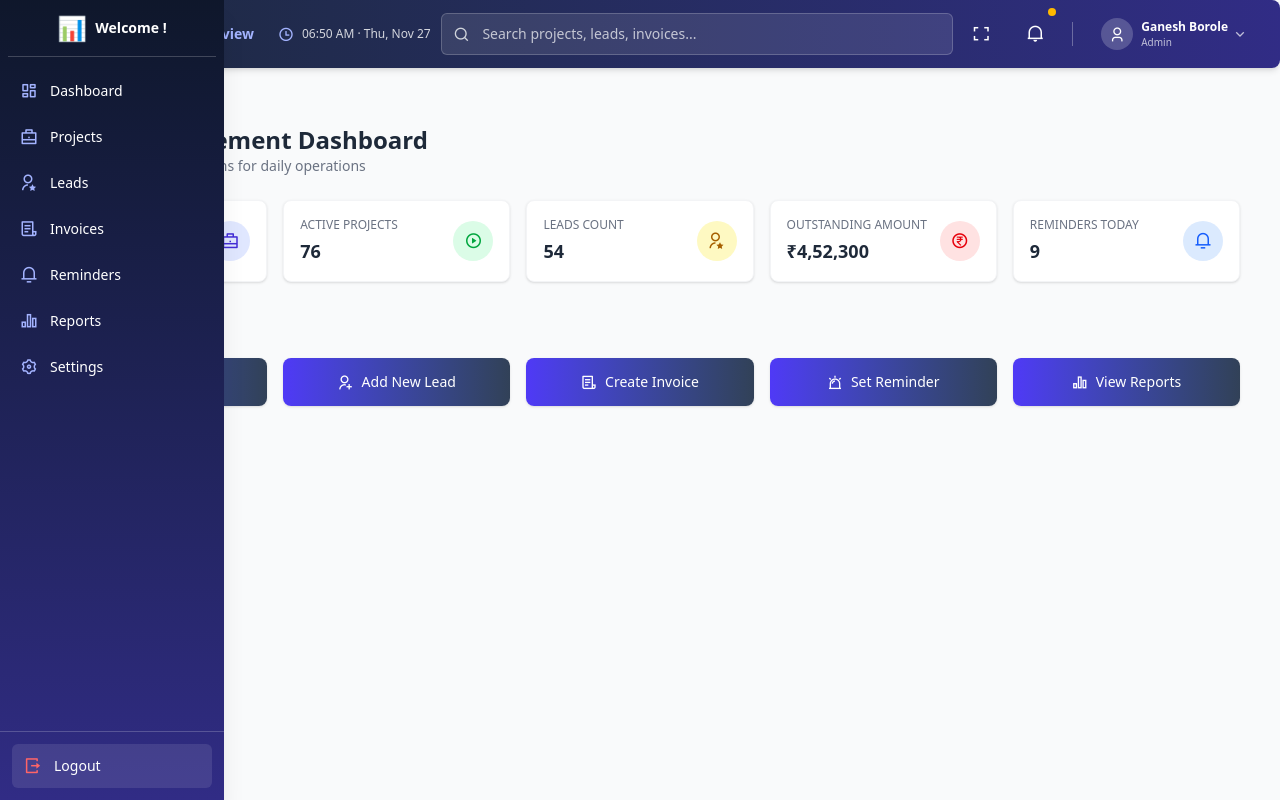
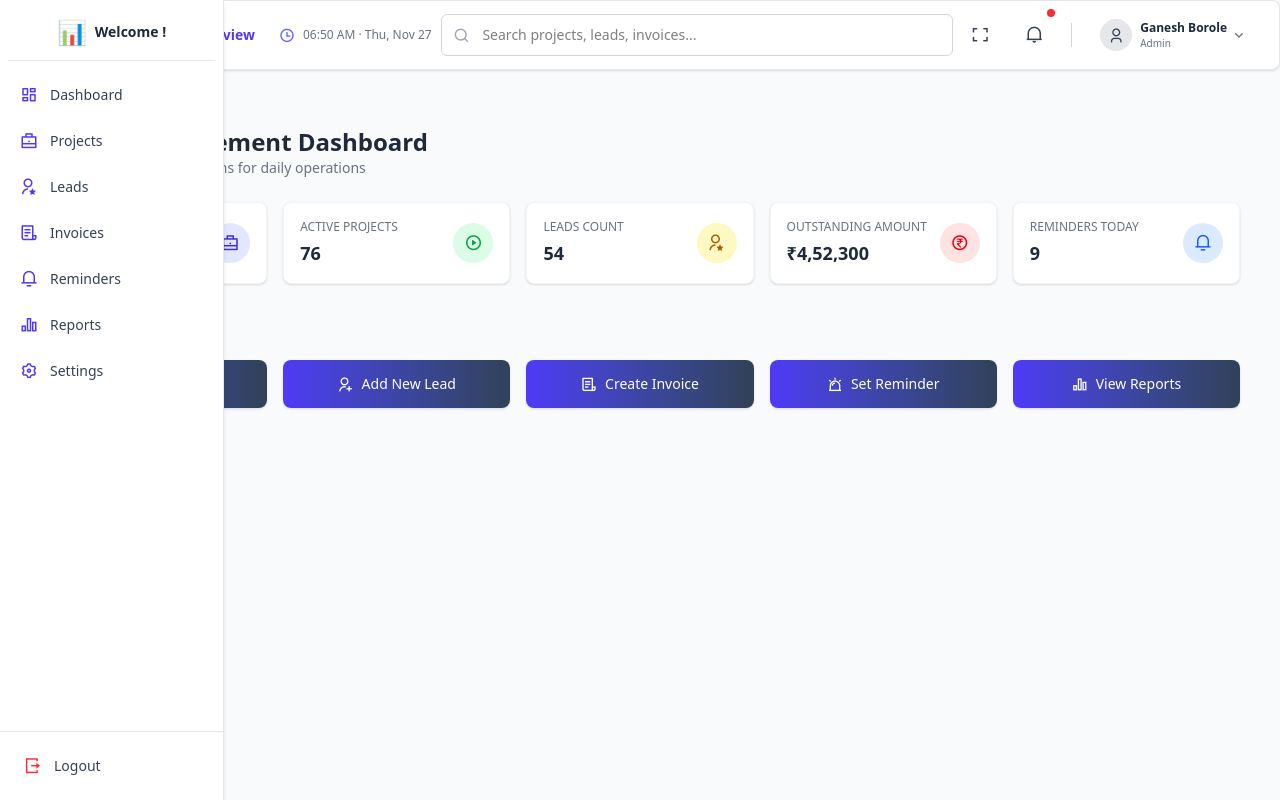
Before and after one commit to ganeshWebseeder/CRM-App, a React (Vite) app: page /dashboard in a window 1280 px wide. Built offline with nearby package versions, Linux system fonts and the light colour scheme.

Commit message:
add changes inside the sidebar

```diff
--- a/src/components/Dash-ui/Navbar.jsx
+++ b/src/components/Dash-ui/Navbar.jsx
@@ -46,30 +46,31 @@ export default function Navbar() {
   }, []);
 
   return (
-    <div className="flex justify-between items-center bg-gradient-to-r from-slate-800 to-indigo-900 px-6 py-3 rounded-lg shadow-md mb-4 text-white">
+    <div className="flex justify-between items-center px-6 py-3 rounded-lg shadow-sm border border-gray-200 mb-4 bg-white">
       {/* LEFT SIDE — Breadcrumb & Time */}
       <div className="flex items-center space-x-6">
-        <div className="flex items-center space-x-2 text-white/90">
-          <i className="ri-dashboard-line text-lg text-indigo-300"></i>
+        <div className="flex items-center space-x-2 text-gray-700">
+          <i className="ri-dashboard-line text-lg text-indigo-500"></i>
           <p className="text-sm">
-            Dashboard / <span className="font-semibold text-indigo-300">Project Overview</span>
+            Dashboard /{" "}
+            <span className="font-semibold text-indigo-600">Project Overview</span>
           </p>
         </div>
 
         {/* Live Time */}
-        <div className="flex items-center text-xs text-white/80">
-          <i className="ri-time-line mr-2 text-base text-indigo-300"></i>
+        <div className="flex items-center text-xs text-gray-500">
+          <i className="ri-time-line mr-2 text-base text-indigo-500"></i>
           {currentTime}
         </div>
       </div>
 
       {/* CENTER — Search */}
       <div className="relative w-[32rem]">
-        <i className="ri-search-line absolute left-3 top-1/2 -translate-y-1/2 text-gray-300 text-base"></i>
+        <i className="ri-search-line absolute left-3 top-1/2 -translate-y-1/2 text-gray-400 text-base"></i>
         <input
           type="text"
           placeholder="Search projects, leads, invoices..."
-          className="w-full pl-10 pr-4 py-2.5 text-sm rounded-md bg-white/10 placeholder-white/70 text-white border border-white/20 focus:outline-none focus:ring-2 focus:ring-indigo-400"
+          className="w-full pl-10 pr-4 py-2.5 text-sm rounded-md border border-gray-300 focus:outline-none focus:ring-2 focus:ring-indigo-400"
         />
       </div>
 
@@ -79,40 +80,43 @@ export default function Navbar() {
         <button
           title="Toggle Fullscreen"
           onClick={toggleFullscreen}
-          className="hover:bg-white/20 p-2 rounded-md transition"
+          className="hover:bg-gray-100 p-2 rounded-md transition"
         >
           <i
             className={`${
               isFullscreen ? "ri-fullscreen-exit-line" : "ri-fullscreen-line"
-            } text-lg text-white`}
+            } text-lg text-gray-700`}
           ></i>
         </button>
 
         {/* Notifications */}
-        <button title="Reminders / Notifications" className="relative hover:bg-white/20 p-2 rounded-md transition">
-          <i className="ri-notification-2-line text-lg text-white"></i>
-          <span className="absolute -top-1 -right-1 w-2 h-2 bg-amber-400 rounded-full"></span>
+        <button
+          title="Reminders / Notifications"
+          className="relative hover:bg-gray-100 p-2 rounded-md transition"
+        >
+          <i className="ri-notification-2-line text-lg text-gray-700"></i>
+          <span className="absolute -top-1 -right-1 w-2 h-2 bg-red-500 rounded-full"></span>
         </button>
 
         {/* Divider */}
-        <div className="w-px h-6 bg-white/30"></div>
+        <div className="w-px h-6 bg-gray-300"></div>
 
         {/* User Dropdown */}
         <div className="relative">
           <button
             onClick={() => setIsDropdownOpen(!isDropdownOpen)}
-            className="flex items-center space-x-2 hover:bg-white/20 rounded-md px-2 py-1 transition"
+            className="flex items-center space-x-2 hover:bg-gray-100 rounded-md px-2 py-1 transition"
           >
-            <div className="w-8 h-8 bg-white/20 rounded-full flex items-center justify-center">
-              <i className="ri-user-3-line text-white text-base"></i>
+            <div className="w-8 h-8 bg-gray-200 rounded-full flex items-center justify-center">
+              <i className="ri-user-3-line text-gray-700 text-base"></i>
             </div>
             <div className="flex items-center">
               <div className="text-left">
-                <p className="text-xs font-semibold text-white">Ganesh Borole</p>
-                <p className="text-[10px] text-white/70">Admin</p>
+                <p className="text-xs font-semibold text-gray-800">Ganesh Borole</p>
+                <p className="text-[10px] text-gray-500">Admin</p>
               </div>
               <i
-                className={`ri-arrow-down-s-line ml-1 text-white/70 transition-transform duration-200 ${
+                className={`ri-arrow-down-s-line ml-1 text-gray-500 transition-transform duration-200 ${
                   isDropdownOpen ? "rotate-180" : ""
                 }`}
               ></i>
@@ -138,17 +142,19 @@ export default function Navbar() {
 
               {/* Menu Options */}
               <ul className="py-1">
-                <li className="px-4 py-2 hover:bg-indigo-50 hover:text-indigo-600 cursor-pointer flex items-center space-x-2 transition">
-                  <i className="ri-user-line"></i> <span>My Profile</span>
+                <li className="px-4 py-2 hover:bg-gray-100 cursor-pointer flex items-center space-x-2 transition">
+                  <i className="ri-user-line text-gray-600"></i> <span>My Profile</span>
                 </li>
-                <li className="px-4 py-2 hover:bg-indigo-50 hover:text-indigo-600 cursor-pointer flex items-center space-x-2 transition">
-                  <i className="ri-settings-3-line"></i> <span>Account Settings</span>
+                <li className="px-4 py-2 hover:bg-gray-100 cursor-pointer flex items-center space-x-2 transition">
+                  <i className="ri-settings-3-line text-gray-600"></i>{" "}
+                  <span>Account Settings</span>
                 </li>
-                <li className="px-4 py-2 hover:bg-indigo-50 hover:text-indigo-600 cursor-pointer flex items-center space-x-2 transition">
-                  <i className="ri-question-line"></i> <span>Help & Support</span>
+                <li className="px-4 py-2 hover:bg-gray-100 cursor-pointer flex items-center space-x-2 transition">
+                  <i className="ri-question-line text-gray-600"></i>{" "}
+                  <span>Help & Support</span>
                 </li>
-                <li className="px-4 py-2 hover:bg-indigo-50 hover:text-indigo-600 cursor-pointer flex items-center space-x-2 transition">
-                  <i className="ri-translate-2"></i> <span>Language</span>
+                <li className="px-4 py-2 hover:bg-gray-100 cursor-pointer flex items-center space-x-2 transition">
+                  <i className="ri-translate-2 text-gray-600"></i> <span>Language</span>
                 </li>
                 <hr className="my-1 border-gray-200" />
                 <li className="px-4 py-2 hover:bg-red-500 hover:text-white cursor-pointer flex items-center space-x-2 text-red-600 transition">
--- a/src/components/Dash-ui/Sidebar.jsx
+++ b/src/components/Dash-ui/Sidebar.jsx
@@ -23,51 +23,55 @@ export default function Sidebar() {
     <div
       onMouseEnter={() => setIsHovered(true)}
       onMouseLeave={() => setIsHovered(false)}
-      className={`bg-gradient-to-b from-slate-900 to-indigo-900 text-white shadow-xl flex flex-col justify-between transition-all duration-300 ease-in-out overflow-y-auto h-screen
+      className={`bg-white text-gray-700 shadow-md border-r border-gray-200 flex flex-col justify-between transition-all duration-300 ease-in-out overflow-y-auto h-screen
         ${isHovered ? "w-56 fixed left-0 top-0 z-50" : "w-16"}
       `}
     >
       {/* 🔥 Logo + Welcome */}
       <div className="flex flex-col items-center px-2 pb-2">
-        <div className="flex items-center justify-center mt-3">
-          <div className="text-indigo-400 text-2xl font-bold">📊</div>
+        <div className="flex items-center justify-center mt-4">
+          <div className="text-indigo-500 text-2xl font-bold">📊</div>
           {isHovered && (
-            <span className="ml-2 font-semibold text-sm whitespace-nowrap text-white">
+            <span className="ml-2 font-semibold text-sm whitespace-nowrap text-gray-800">
               Welcome !
             </span>
           )}
         </div>
-        <div className="w-full border-t border-white/20 mt-3"></div>
+        <div className="w-full border-t border-gray-200 mt-3"></div>
       </div>
 
       {/* 📋 Menu Items */}
-      <nav className="flex-1 flex flex-col text-white text-sm space-y-0.5 px-1 mt-1">
+      <nav className="flex-1 flex flex-col text-sm space-y-0.5 px-1 mt-1">
         {menuItems.map((item, index) => (
           <div
             key={index}
             className={`flex items-center px-4 py-2 rounded-md cursor-pointer transition-all duration-150
               ${
                 isHovered
-                  ? "justify-start space-x-3 hover:bg-white/10"
-                  : "justify-center hover:bg-white/10"
+                  ? "justify-start space-x-3 hover:bg-gray-100"
+                  : "justify-center hover:bg-gray-100"
               }`}
           >
-            <i className={`${item.icon} text-lg text-indigo-300`}></i>
-            {isHovered && <span className="truncate">{item.label}</span>}
+            <i className={`${item.icon} text-lg text-indigo-600`}></i>
+            {isHovered && (
+              <span className="truncate text-gray-700">{item.label}</span>
+            )}
           </div>
         ))}
       </nav>
 
       {/* 🚪 Logout Button */}
-      <div className="border-t border-white/20 p-3">
+      <div className="border-t border-gray-200 p-3">
         <div
           onClick={handleLogout}
           className={`flex items-center space-x-3 px-3 py-2 cursor-pointer rounded-md transition-all duration-200
             ${isHovered ? "justify-start" : "justify-center"}
-            bg-white/10 hover:bg-red-500 hover:text-white`}
+            hover:bg-red-500 hover:text-white`}
         >
-          <i className="ri-logout-box-r-line text-lg text-red-400"></i>
-          {isHovered && <span className="text-sm font-medium">Logout</span>}
+          <i className="ri-logout-box-r-line text-lg text-red-500"></i>
+          {isHovered && (
+            <span className="text-sm font-medium">Logout</span>
+          )}
         </div>
       </div>
     </div>
--- a/src/components/Dash-ui/StatsCard.jsx
+++ /dev/null
@@ -1,11 +0,0 @@
-export default function StatsCard({ title, value, icon }) {
-  return (
-    <div className="bg-white rounded-lg p-4 shadow-sm flex flex-col space-y-1">
-      <div className="flex justify-between items-center text-gray-400 text-[10px]">
-        <span>{title}</span>
-        <span>{icon}</span>
-      </div>
-      <div className="text-lg font-bold text-gray-800">{value}</div>
-    </div>
-  );
-}
```
Also changed, not shown: src/components/Dash-ui/OrderSummaryChart.jsx (deleted), src/components/Dash-ui/RecentOrders.jsx (deleted), src/components/Dash-ui/RevenueChart.jsx (deleted).
